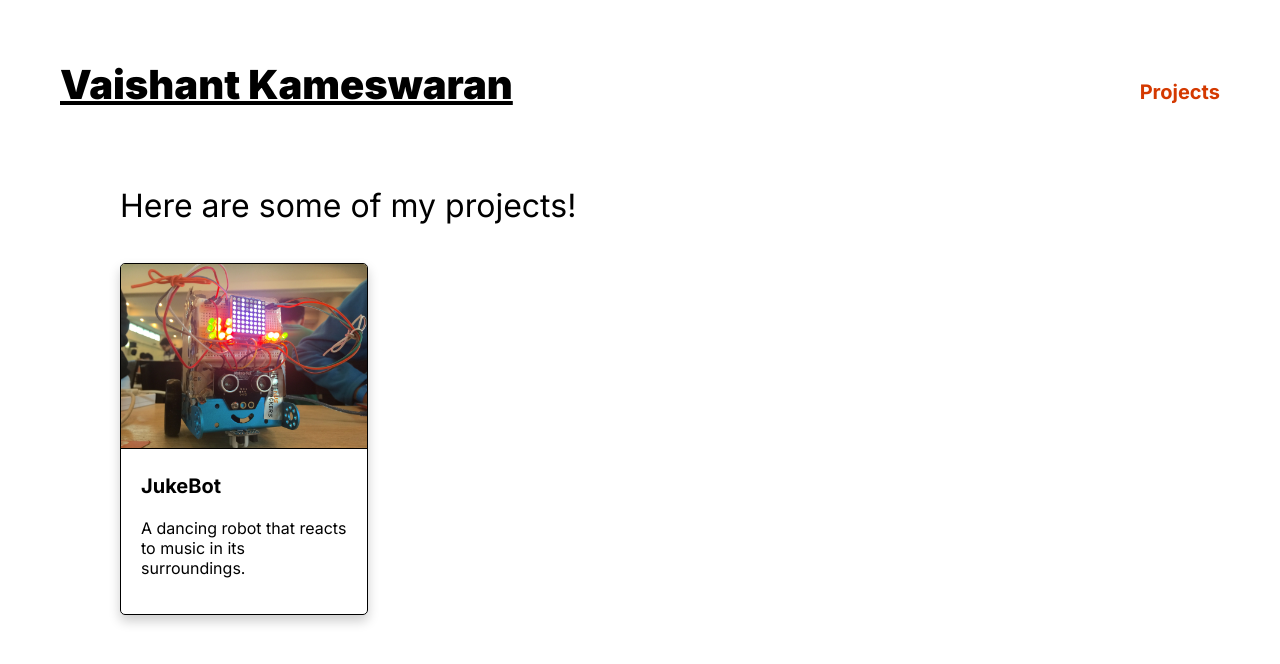
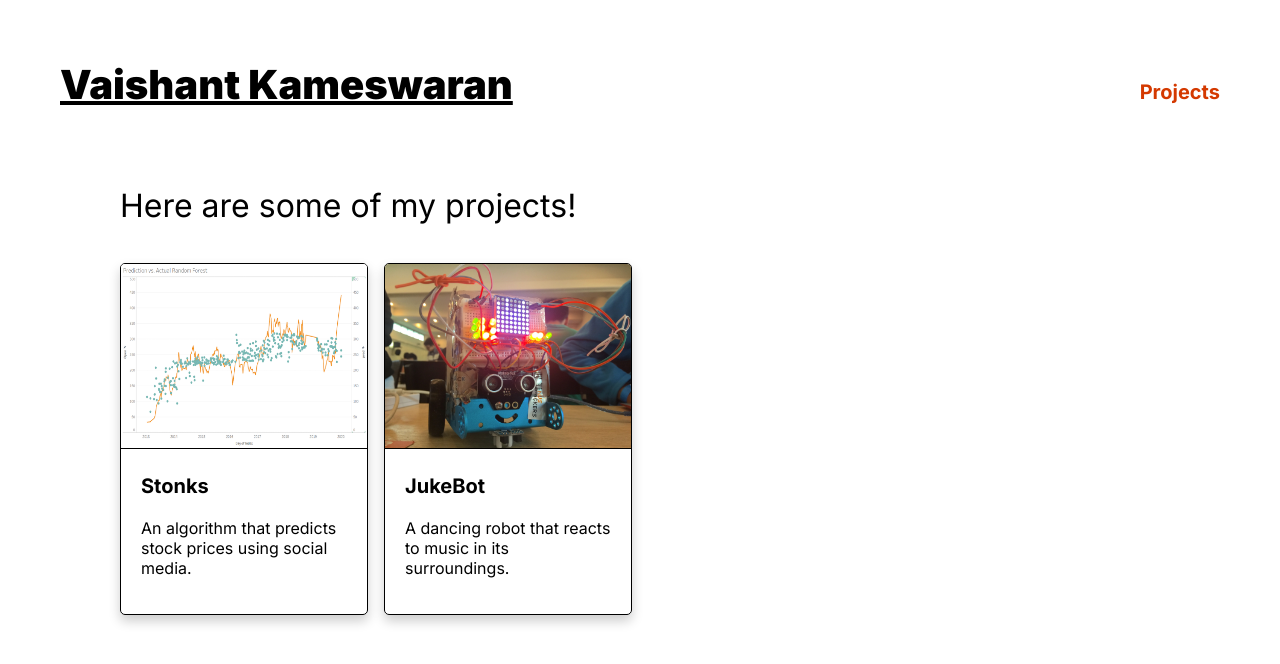
Before and after one commit to vkameswaran/vkameswaran.github.io, a React (Create React App) app: page /projects in a window 1280 px wide. Shown: the top 664 px of the page. Built offline with nearby package versions, Linux system fonts and the light colour scheme.

Commit message:
Add Stonks

```diff
--- a/src/Components/App/App.js
+++ b/src/Components/App/App.js
@@ -35,7 +35,7 @@ class App extends React.Component {
                 name: "JukeBot",
                 suburl: "/jukebot",
                 shortText: "A dancing robot that reacts to music in its surroundings.",
-                longText: "Jukebot was a project I made with Jeff Raghav and Tiffany Yan during Hack&Roll 2017, the annual hackathon at the National University of Singapore. JukeBot is a robot that dances in response to music in its surroundings, and we built it using mBot, an Arduino, and assorted electronics. I personally coded the Arduino to coordinate input and output between the LED matrix and microphone. I also soldered and wired the components. This taught me a lot about the Arduino platform and the associated circuitry, since I had never really worked with these kinds of tools before. We ended up winning the prize for Most Entertaining Hack, and I had a great time!",
+                longText: "Jukebot is a project I made with Jeff Raghav and Tiffany Yan during Hack&Roll 2017, the annual hackathon at the National University of Singapore. JukeBot is a robot that dances in response to music in its surroundings, and we built it using mBot, an Arduino, and assorted electronics. I personally coded the Arduino to coordinate input and output between the LED matrix and microphone. I also soldered and wired the components. This taught me a lot about the Arduino platform and the associated circuitry, since I had never really worked with these kinds of tools before. We ended up winning the prize for Most Entertaining Hack, and I had a great time!",
                 image: "/images/projects/jukebot.jpg",
                 date: "January 2017",
                 sortId: "20170101",
@@ -44,19 +44,22 @@ class App extends React.Component {
                     text: "See this project on Devpost"
                 }],
             },
-            // {
-            //     name: "Stonks",
-            //     suburl: "/stonks",
-            //     shortText: "This is a short description of Project 2.",
-            //     longText: "This is a longer description of Project 2, wherein I go into a lot more detail about the whole process, along with my personal learning. This is a longer description of Project 2, wherein I go into a lot more detail about the whole process, along with my personal learning. This is a longer description of Project 2, wherein I go into a lot more detail about the whole process, along with my personal learning. This is a longer description of Project 2, wherein I go into a lot more detail about the whole process, along with my personal learning. This is a longer description of Project 2, wherein I go into a lot more detail about the whole process, along with my personal learning.",
-            //     image: "/images/projects/stonks.png",
-            //     date: "February 2020",
-            //     sortId: "20200201",
-            //     links: [{
-            //         link: "https://github.com/karkir0003/Stonks",
-            //         text: "See this project on Github"
-            //     }],
-            // },
+            {
+                name: "Stonks",
+                suburl: "/stonks",
+                shortText: "An algorithm that predicts stock prices using social media.",
+                longText: "Stonks is a project I made with Daksh Gupta, Karthik Subramanian, and Wei Xiong Toh during Hacklytics 2020, a data science hackathon at Georgia Tech. We scraped subreddits relevant to particular companies, and also obtained historical stock price data. We then processed this data and trained a machine learning model to predict the stock prices. I personally processed the language data from Reddit into sentiment vectors using SpaCy, and compiled the final training data with Pandas. This was my first time working with language data, and my first time analyzing datasets on such a large scale. I learnt a lot about language processing, and practical real-world data science!",
+                image: "/images/projects/stonks.png",
+                date: "February 2020",
+                sortId: "20200201",
+                links: [{
+                    link: "https://devpost.com/software/stonks-i431j0",
+                    text: "See this project on Devpost"
+                }, {
+                    link: "https://github.com/karkir0003/Stonks",
+                    text: "See our code on Github"
+                }],
+            },
         ]
     }
   }
--- a/src/Components/PageProjectDetail/PageProjectDetail.js
+++ b/src/Components/PageProjectDetail/PageProjectDetail.js
@@ -20,11 +20,13 @@ class PageProjectDetail extends React.Component {
                         <p className="date"><small>{this.props.project.date}</small></p>
                         <p className="description">{this.props.project.longText}</p>
 
-                        {this.props.project.links.map(item =>
-                            <p className="live" key={item.link}>
+                        {this.props.project.links && <p className="links">
+                            {this.props.project.links.map(item =>
+                            <span className="live" key={item.link}>
                                 <a href={item.link} target="_blank" rel="noopener noreferrer">{item.text}</a>
-                            </p>)
-                        }
+                            </span>)}
+                        </p>}
+
                     </span>
                     <img src={this.props.project.image} alt={this.props.project.name} className="right" />
                 </div>
```
